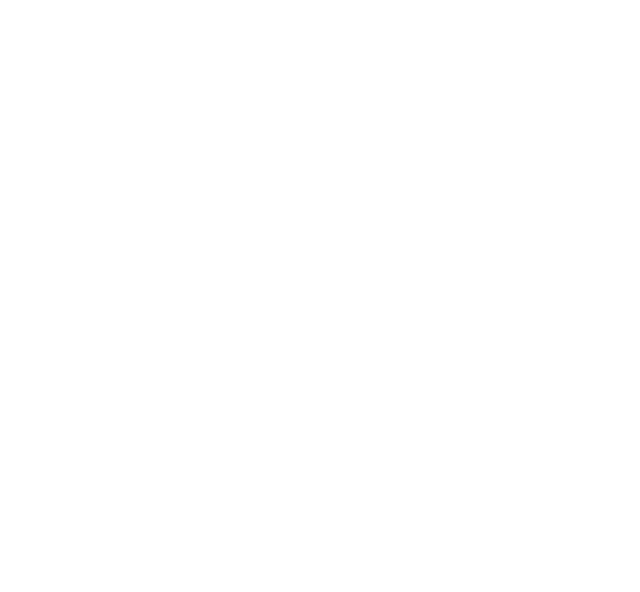
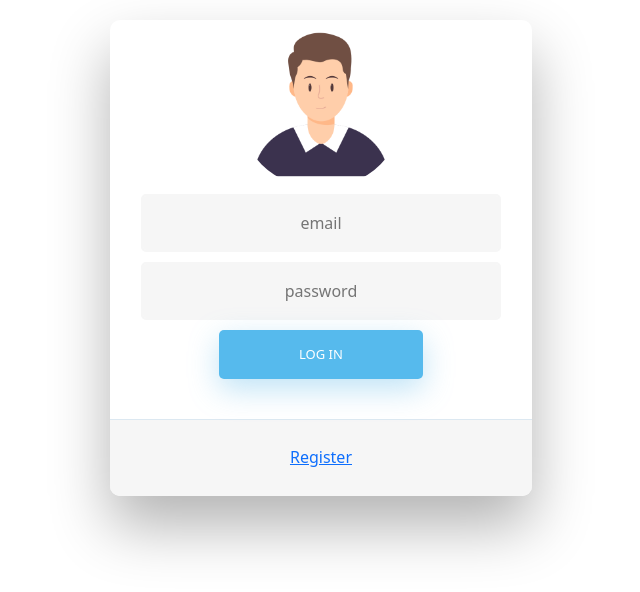
Before and after one commit to vishal1605/react-github-pages, a React (Vite) app: page / in a window 1280 px wide. Before the commit this address had no page. Shown: the top 592 px of the page, without its empty margins (319-959 px from the left). Built offline with nearby package versions, Linux system fonts and the light colour scheme.

Commit message:
Test again

```diff
--- a/package.json
+++ b/package.json
@@ -1,5 +1,5 @@
 {
-  "homepage": "https://vishal1605.github.io/react-github-pages/",
+  "homepage": "https://vishal1605.github.io/react-github-pages",
   "name": "practice-react-app",
   "private": true,
   "version": "0.0.0",
--- a/src/App.jsx
+++ b/src/App.jsx
@@ -14,9 +14,9 @@
   return (
     <div className="container-fluid">
        <Routes>
-          <Route path="/react-github-pages/" element={<Login />} />
-          <Route path="/react-github-pages/register" element={<Register />} />
-          <Route path="/react-github-pages/home-page" element={<HomePage />} />
+          <Route path="/" element={<Login />} />
+          <Route path="/register" element={<Register />} />
+          <Route path="/home-page" element={<HomePage />} />
         </Routes>
     </div>
   )
--- a/src/components/HomePage.jsx
+++ b/src/components/HomePage.jsx
@@ -10,7 +10,7 @@
 
     const logout = (e) => {
         fetch('http://localhost:8080/logout',{credentials: 'include'}).then(json=>json.json()).then(data=>{
-            navigate('/react-github-pages/')
+            navigate('/')
         }).catch(err=>console.log(err))
     }
   return (
--- a/src/components/Login.jsx
+++ b/src/components/Login.jsx
@@ -27,7 +27,7 @@
             return json.json()}).then(data=>{
             console.log(data)
             if (data.email) {
-                navigate(`/react-github-pages/home-page`)
+                navigate(`/home-page`)
             }else{
                 alert("Invalid User")
             }
@@ -42,7 +42,7 @@
                     <div id="formContent">
 
                         <div className="fadeIn first">
-                            <img src="./src/assets/images/image.png" id="icon" alt="User Icon" />
+                            <img src="/src/assets/images/image.png" id="icon" alt="User Icon" />
                         </div>
 
                         <form onSubmit={submitFormLogin}>
@@ -52,7 +52,7 @@
                         </form>
 
                         <div id="formFooter">
-                            <a className="underlineHover" href="/react-github-pages/register">Register</a>
+                            <a className="underlineHover" href="/register">Register</a>
                         </div>
 
                     </div>
--- a/src/components/Register.jsx
+++ b/src/components/Register.jsx
@@ -39,7 +39,7 @@
                     <div id="formContent">
 
                         <div className="fadeIn first">
-                            <img src="./src/assets/images/image.png" id="icon" alt="User Icon" />
+                            <img src="/src/assets/images/image.png" id="icon" alt="User Icon" />
                         </div>
 
                         <form onSubmit={submitForm}>
@@ -60,7 +60,7 @@
                         </form>
 
                         <div id="formFooter">
-                            <a className="underlineHover" href="/react-github-pages/">Login</a>
+                            <a className="underlineHover" href="/">Login</a>
                         </div>
 
                     </div>
--- a/vite.config.js
+++ b/vite.config.js
@@ -3,11 +3,6 @@
 
 // https://vitejs.dev/config/
 export default defineConfig({
-  plugins: [react()],
-  // server: {
-  //   host: true,
-  //   strictPort: true,
-  //   port: 4000
-  // }
-  base: '/react-github-pages/'
+  base: '/react-github-pages/',
+  plugins: [react()]
 })
```
